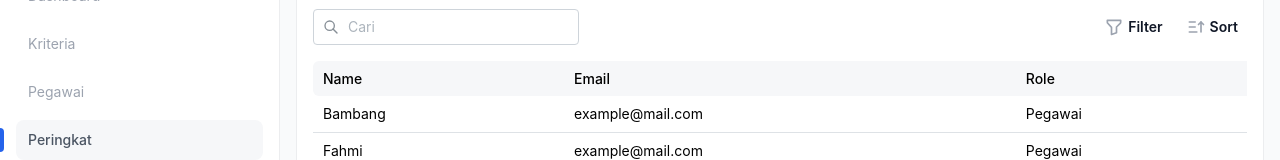
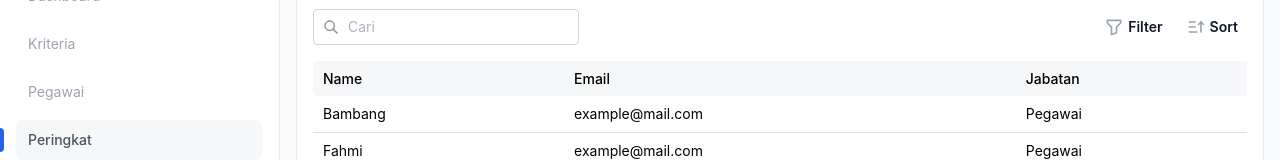
Before and after one commit to mmulyana/spk-frontend, a React (Vite) app: page /dashboard/result in a window 1280 px wide. Shown: the part 121-281 px from the top of the page. Built offline with nearby package versions, Linux system fonts and the light colour scheme.

Commit message:
fix: table header

```diff
--- a/src/routes/dashboard/ranking/index.jsx
+++ b/src/routes/dashboard/ranking/index.jsx
@@ -128,7 +128,7 @@ export default function Page() {
                   <span className='text-sm font-medium'>Email</span>
                 </Table.Th>
                 <Table.Th className='bg-[#F6F7F9]'>
-                  <span className='text-sm font-medium'>Role</span>
+                  <span className='text-sm font-medium'>Jabatan</span>
                 </Table.Th>
               </Table.Tr>
             </Table.Thead>
```
